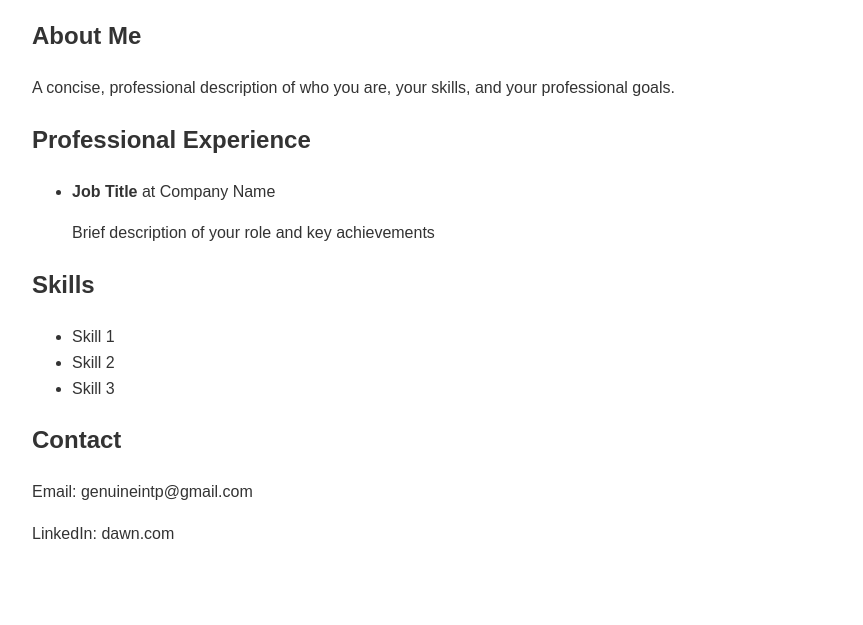
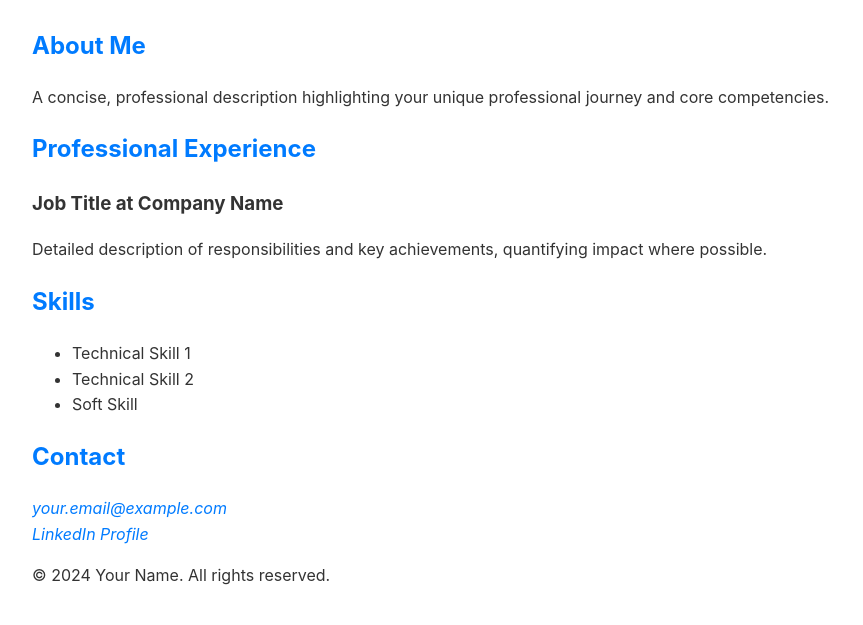
Before and after one commit to gmkhamisani/gmkhamisani.github.io, a plain HTML site: page index.html in a window 1280 px wide. Shown: the part 181-806 px from the top of the page, without its empty margins (208-1071 px from the left). Drawn offline with Linux system fonts and the light colour scheme.

Commit message:
Update index.html

```diff
--- a/index.html
+++ b/index.html
@@ -1,65 +1,116 @@
 <!DOCTYPE html>
 <html lang="en">
 <head>
+    <!-- Charset and Viewport for Responsiveness -->
     <meta charset="UTF-8">
     <meta name="viewport" content="width=device-width, initial-scale=1.0">
-    <title>Ghulam Mustafa Khamisani - AI Researcher</title>
+
+    <!-- SEO Metadata -->
+    <title>Your Name - Professional Portfolio | Job Title</title>
+    <meta name="description" content="Professional portfolio of [Your Name], showcasing skills in [Your Field]">
+    <meta name="keywords" content="your, professional, keywords, here">
+
+    <!-- Accessibility Enhancements -->
+    <meta name="author" content="Your Name">
+
     <style>
+        /* Improved Accessibility Color Contrast */
+        :root {
+            --primary-color: #007bff;
+            --text-color: #333;
+            --background-color: #ffffff;
+        }
+
         body {
-            font-family: 'Arial', sans-serif;
+            font-family: -apple-system, BlinkMacSystemFont, 'Segoe UI', Roboto, Oxygen, Ubuntu, Cantarell, 'Open Sans', 'Helvetica Neue', sans-serif;
             line-height: 1.6;
             max-width: 800px;
             margin: 0 auto;
             padding: 20px;
-            color: #333;
+            color: var(--text-color);
+            background-color: var(--background-color);
         }
+
+        /* Responsive Typography */
+        html {
+            font-size: 16px;
+        }
+
+        @media screen and (max-width: 600px) {
+            html {
+                font-size: 14px;
+            }
+        }
+
+        /* Improved Header Styling */
         header {
             text-align: center;
-            border-bottom: 2px solid #007bff;
+            border-bottom: 2px solid var(--primary-color);
             padding-bottom: 20px;
+            margin-bottom: 30px;
         }
-        h1 {
-            color: #007bff;
+
+        h1, h2 {
+            color: var(--primary-color);
         }
-        section {
-            margin: 20px 0;
+
+        /* Accessible Link Styles */
+        a {
+            color: var(--primary-color);
+            text-decoration: none;
+            transition: color 0.3s ease;
+        }
+
+        a:hover {
+            text-decoration: underline;
+        }
+
+        a:focus {
+            outline: 2px solid var(--primary-color);
         }
     </style>
 </head>
 <body>
-    <header>
+    <header role="banner">
         <h1>Your Name</h1>
         <p>Professional Title or Brief Tagline</p>
     </header>
 
-    <section id="about">
-        <h2>About Me</h2>
-        <p>A concise, professional description of who you are, your skills, and your professional goals.</p>
-    </section>
+    <main role="main">
+        <section id="about" aria-labelledby="about-heading">
+            <h2 id="about-heading">About Me</h2>
+            <p>A concise, professional description highlighting your unique professional journey and core competencies.</p>
+        </section>
 
-    <section id="experience">
-        <h2>Professional Experience</h2>
-        <ul>
-            <li>
-                <strong>Job Title</strong> at Company Name
-                <p>Brief description of your role and key achievements</p>
-            </li>
-        </ul>
-    </section>
+        <section id="experience" aria-labelledby="experience-heading">
+            <h2 id="experience-heading">Professional Experience</h2>
+            <article>
+                <h3>Job Title at Company Name</h3>
+                <p>Detailed description of responsibilities and key achievements, quantifying impact where possible.</p>
+            </article>
+        </section>
 
-    <section id="skills">
-        <h2>Skills</h2>
-        <ul>
-            <li>Skill 1</li>
-            <li>Skill 2</li>
-            <li>Skill 3</li>
-        </ul>
-    </section>
+        <section id="skills" aria-labelledby="skills-heading">
+            <h2 id="skills-heading">Skills</h2>
+            <ul>
+                <li>Technical Skill 1</li>
+                <li>Technical Skill 2</li>
+                <li>Soft Skill</li>
+            </ul>
+        </section>
 
-    <section id="contact">
-        <h2>Contact</h2>
-        <p>Email: genuineintp@gmail.com</p>
-        <p>LinkedIn: dawn.com</p>
-    </section>
+        <section id="contact" aria-labelledby="contact-heading">
+            <h2 id="contact-heading">Contact</h2>
+            <address>
+                <a href="mailto:your.email@example.com">your.email@example.com</a>
+                <br>
+                <a href="https://www.linkedin.com/in/yourprofile" target="_blank" rel="noopener noreferrer">LinkedIn Profile</a>
+            </address>
+        </section>
+    </main>
+
+    <footer role="contentinfo">
+        <p>&copy; 2024 Your Name. All rights reserved.</p>
+    </footer>
 </body>
 </html>
```
